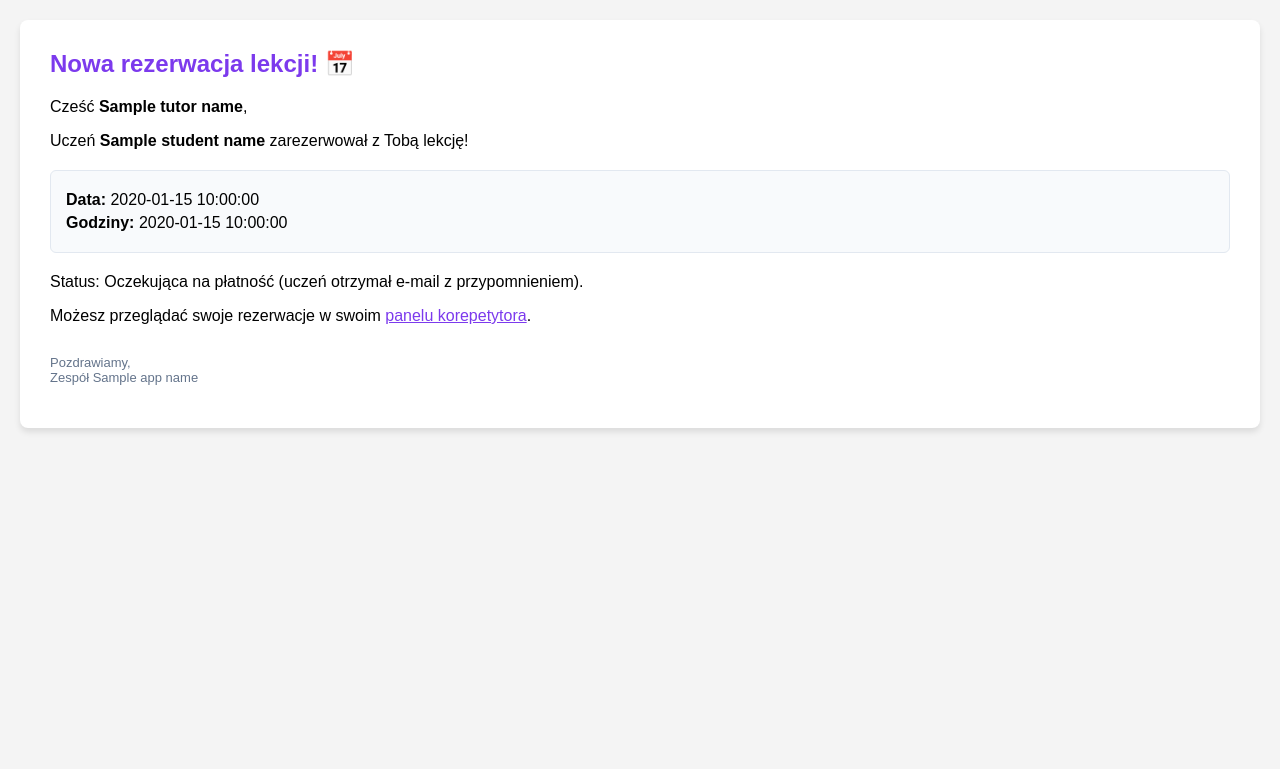
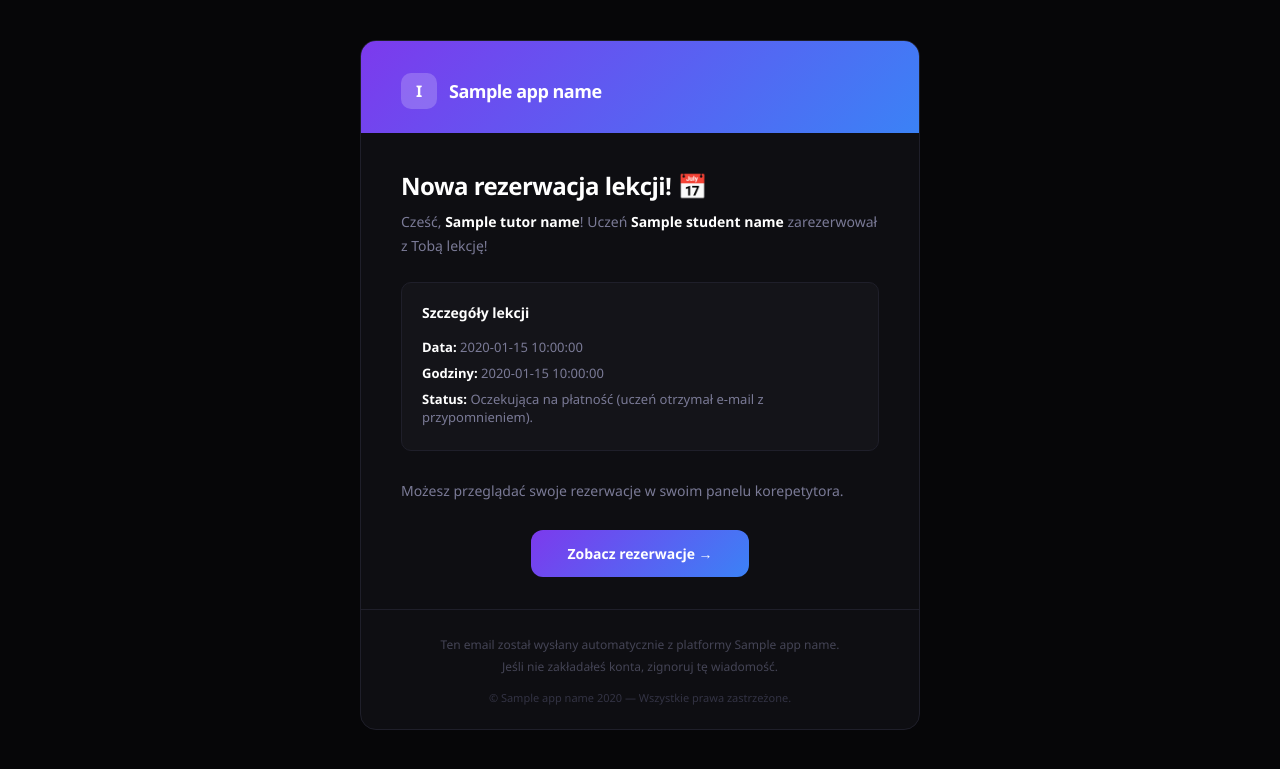
Before and after one commit to LapkaQ/Inf-Egzaminy, a Python web app: template backend/templates/tutor_new_booking_mail.html in a window 1280 px wide. Shown: the top 769 px of the page. Run offline with Jinja, Linux system fonts and the light colour scheme; the template is opened without the code that fills it: most values are stand-ins (such as "Sample title", 1, 10 or a date in 2020).

Commit message:
feat: implement booking schemas, email templates for notifications, and payment processing page

```diff
--- a/backend/schemas/booking.py
+++ b/backend/schemas/booking.py
@@ -3,6 +3,7 @@ from typing import Optional
 from datetime import datetime
 from models.booking import BookingStatus
 from models.payment import PaymentStatus
+from schemas.user import UserResponse
 
 class BookingCreate(BaseModel):
     availability_slot_id: int
@@ -35,6 +36,8 @@ class BookingResponse(BaseModel):
     payment: Optional[PaymentBriefResponse] = None
     requires_immediate_payment: Optional[bool] = None
     payment_url: Optional[str] = None
+    tutor: Optional[UserResponse] = None
+    student: Optional[UserResponse] = None
 
     class Config:
         from_attributes = True
--- a/backend/templates/tutor_new_booking_mail.html
+++ b/backend/templates/tutor_new_booking_mail.html
@@ -1,25 +1,35 @@
-<!DOCTYPE html>
-<html>
-<head>
-    <meta charset="utf-8">
-</head>
-<body style="font-family: Arial, sans-serif; background-color: #f4f4f4; margin: 0; padding: 20px;">
-    <div style="max-w: 600px; margin: 0 auto; background-color: #ffffff; padding: 30px; border-radius: 8px; box-shadow: 0 4px 6px rgba(0,0,0,0.1);">
-        <h2 style="color: #7c3aed; margin-top: 0;">Nowa rezerwacja lekcji! 📅</h2>
-        <p>Cześć <strong>{{ tutor_name }}</strong>,</p>
-        <p>Uczeń <strong>{{ student_name }}</strong> zarezerwował z Tobą lekcję!</p>
-
-        <div style="background-color: #f8fafc; padding: 15px; border-radius: 6px; margin: 20px 0; border: 1px solid #e2e8f0;">
-            <p style="margin: 5px 0;"><strong>Data:</strong> {{ lesson_date }}</p>
-            <p style="margin: 5px 0;"><strong>Godziny:</strong> {{ lesson_time }}</p>
-        </div>
-
-        <p>Status: Oczekująca na płatność (uczeń otrzymał e-mail z przypomnieniem).</p>
-        <p>Możesz przeglądać swoje rezerwacje w swoim <a href="{{ dashboard_link }}" style="color: #7c3aed;">panelu korepetytora</a>.</p>
-
-        <p style="color: #64748b; font-size: 13px; margin-top: 30px;">
-            Pozdrawiamy,<br>Zespół {{ app_name }}
-        </p>
-    </div>
-</body>
-</html>
+{% extends "base_template.html" %}
+{% block content %}
+<h1 style="margin:0 0 8px;font-size:24px;font-weight:800;color:#ffffff;letter-spacing:-0.5px;">
+  Nowa rezerwacja lekcji! 📅
+</h1>
+<p style="margin:0 0 24px;font-size:14px;color:#7a7a96;line-height:1.7;">
+  Cześć, <strong style="color:#ffffff;">{{ tutor_name }}</strong>! Uczeń <strong style="color:#ffffff;">{{ student_name }}</strong> zarezerwował z Tobą lekcję!
+</p>
+<div style="padding:20px;background-color:#141419;border:1px solid #1f1f2a;border-radius:10px;margin:0 0 28px;">
+  <p style="margin:0 0 12px;font-size:14px;font-weight:700;color:#ffffff;">Szczegóły lekcji</p>
+  <table role="presentation" cellspacing="0" cellpadding="0" border="0">
+    <tr>
+      <td style="padding:4px 0;font-size:13px;color:#7a7a96;"><strong style="color:#ffffff;">Data:</strong> {{ lesson_date }}</td>
+    </tr>
+    <tr>
+      <td style="padding:4px 0;font-size:13px;color:#7a7a96;"><strong style="color:#ffffff;">Godziny:</strong> {{ lesson_time }}</td>
+    </tr>
+    <tr>
+      <td style="padding:4px 0;font-size:13px;color:#7a7a96;"><strong style="color:#ffffff;">Status:</strong> Oczekująca na płatność (uczeń otrzymał e-mail z przypomnieniem).</td>
+    </tr>
+  </table>
+</div>
+<p style="margin:0 0 28px;font-size:14px;color:#7a7a96;line-height:1.7;">
+  Możesz przeglądać swoje rezerwacje w swoim panelu korepetytora.
+</p>
+<table role="presentation" cellspacing="0" cellpadding="0" border="0" style="margin:0 auto;">
+  <tr>
+    <td align="center" style="border-radius:12px;background:linear-gradient(135deg,#7c3aed 0%,#3b82f6 100%);">
+      <a href="{{ dashboard_link }}" target="_blank" style="display:inline-block;padding:14px 36px;font-size:14px;font-weight:700;color:#ffffff;text-decoration:none;border-radius:12px;">
+        Zobacz rezerwacje →
+      </a>
+    </td>
+  </tr>
+</table>
+{% endblock %}
--- a/frontend/src/pages/Payment/index.jsx
+++ b/frontend/src/pages/Payment/index.jsx
@@ -212,7 +212,7 @@ export const PaymentPage = () => {
               </div>
               <div className="flex justify-between text-sm">
                 <span className="text-subtle">Korepetytor</span>
-                <span className="font-semibold">T{booking.tutor_id}</span>
+                <span className="font-semibold">{booking.tutor?.name || `T${booking.tutor_id}`}</span>
               </div>
             </div>
 
```
Also changed, not shown: backend/templates/lesson_starting_mail.html (+29 -31 lines), backend/templates/tutor_payment_confirmed_mail.html (+32 -24 lines).
